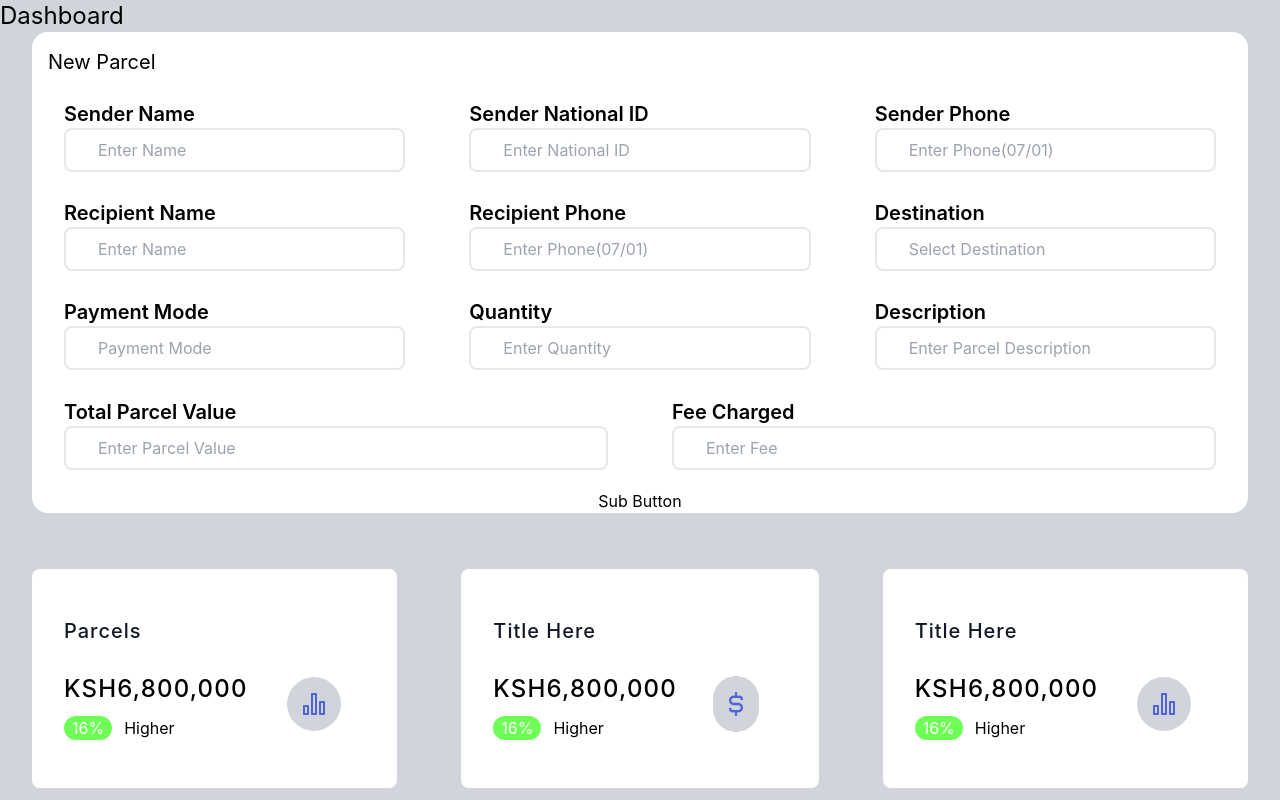
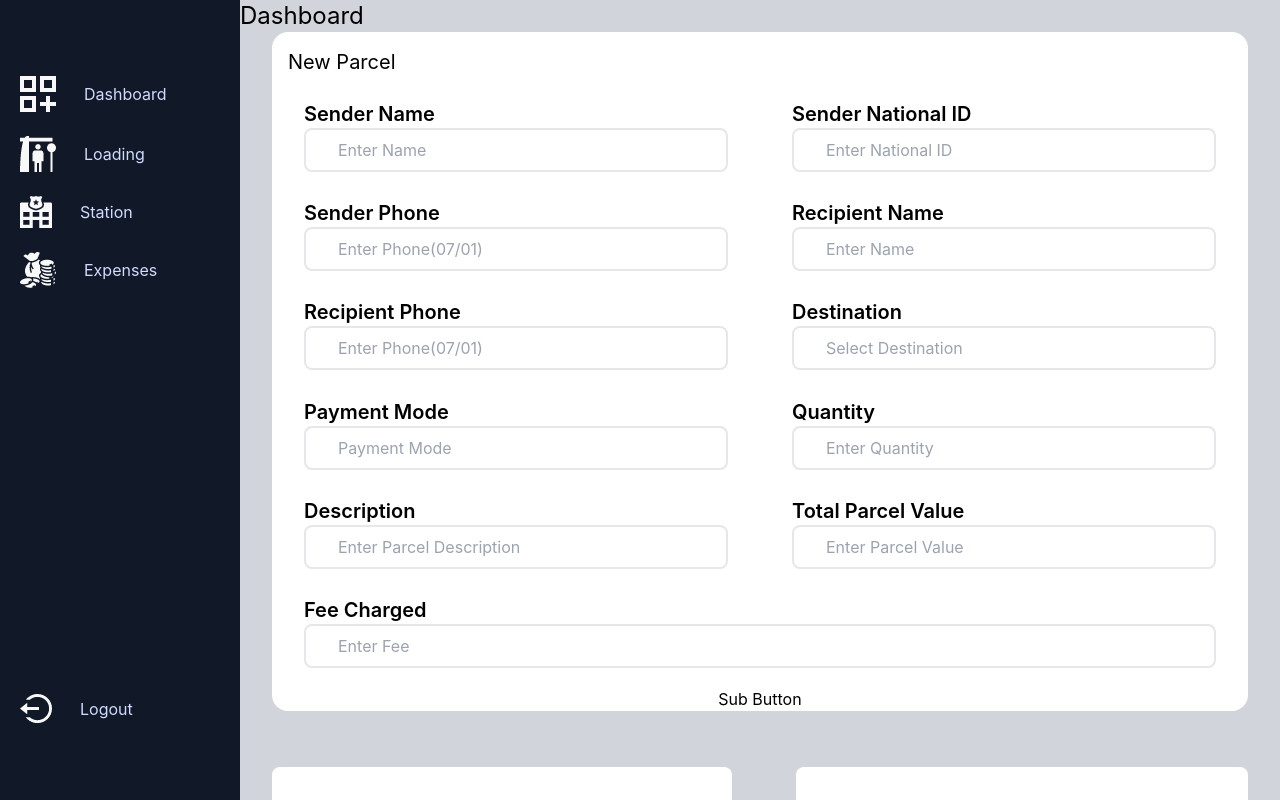
Before and after one commit to MbuviDev/matbuddy-frontend, a React (Create React App) app: page /dashboard in a window 1280 px wide. Shown: the top 800 px of the page. Built offline with nearby package versions, Linux system fonts and the light colour scheme.

Commit message:
Fixed navbar

```diff
--- a/src/App.js
+++ b/src/App.js
@@ -10,9 +10,16 @@ import Navbar from './components/Navbar/Navbar';
 
 
 function App() {
+
+  const loggedIn =true
+
   return (
-    <>
-     <Routes>
+    <div className='relative flex'>
+      <div className='w-2/10 sticky top-0'>
+        {loggedIn&&<Navbar />}
+      </div>
+    <div className='flex-grow'>
+      <Routes>
       <Route path='/' element={
         <>
           <div className="bg-green-600 h-screen">
@@ -36,17 +43,12 @@ function App() {
       <Expenses />
      }/>
 
-    <Route path ='/navbar' element={
-      <Navbar />
-     }/>
+     </Routes>
+    </div>
 
 
 
-     </Routes>
-
-
-
-     </>
+     </div>
   );
 }
 
--- a/src/components/Navbar/Navbar.jsx
+++ b/src/components/Navbar/Navbar.jsx
@@ -12,8 +12,7 @@ function Navbar() {
   const [expanded, setExpanded] = React.useState(false);
   return (
     <div
-    className={`w-20 h-screen overflow-hidden bg-gray-900 pt-16 flex flex-col
-
+    className={`w-20 h-screen overflow-hidden bg-gray-900 pt-16 flex flex-col sticky top-0
     transition-all duration-200 ${
       expanded ? "w-60" : ""
     }`}
@@ -23,7 +22,7 @@ function Navbar() {
 
   >
       <div className="flex-grow">
-        <NavItem image={dashboard} path='/' text="Dashboard"/>
+        <NavItem image={dashboard} path='/dashboard' text="Dashboard"/>
         <NavItem image={loading} path='/loading' text="Loading"/>
         <NavItem image={station} path='/station' text="Station"/>
         <NavItem image={expenses} path='/expenses' text="Expenses" flex="1 0 auto"/>
```
